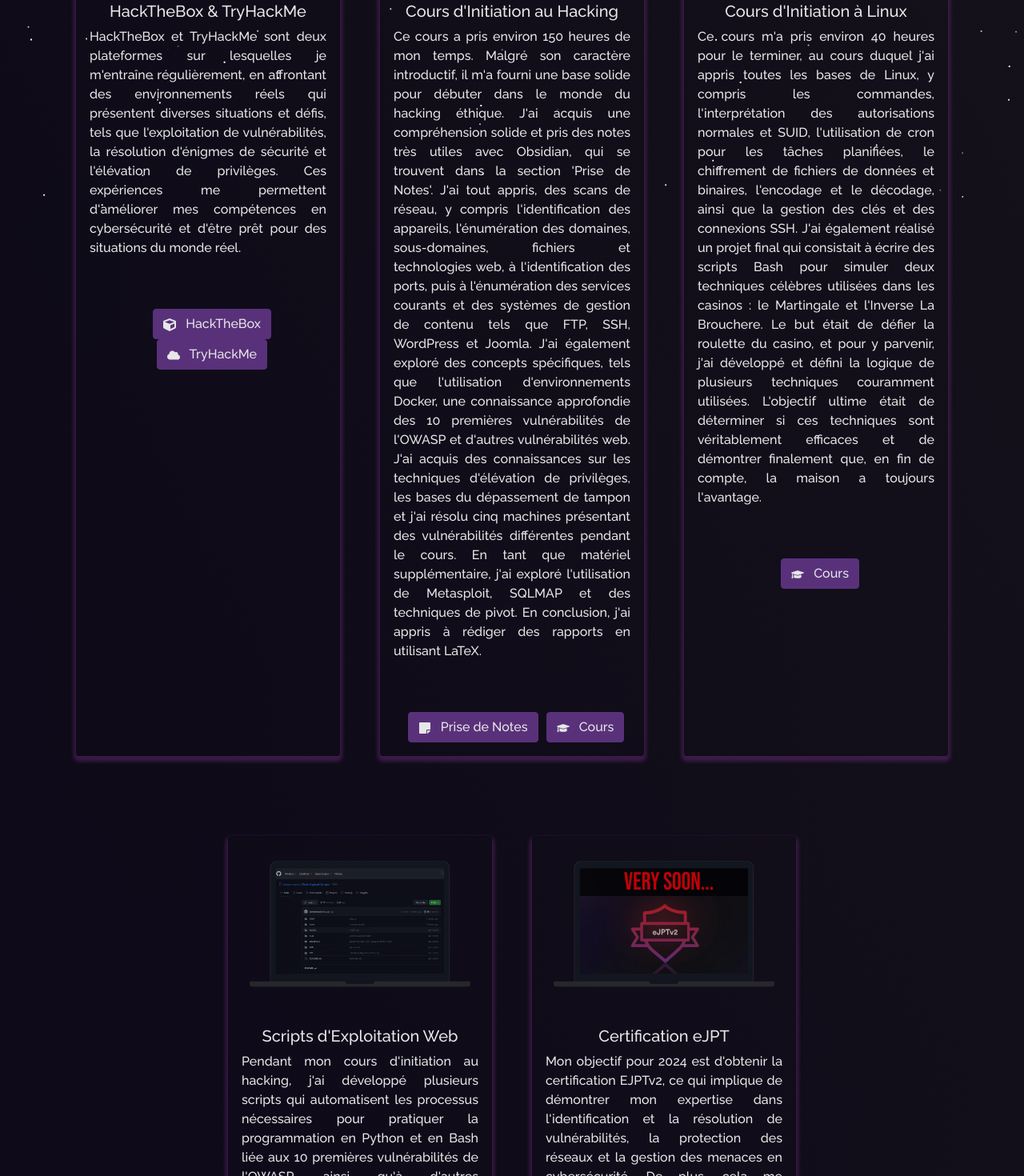
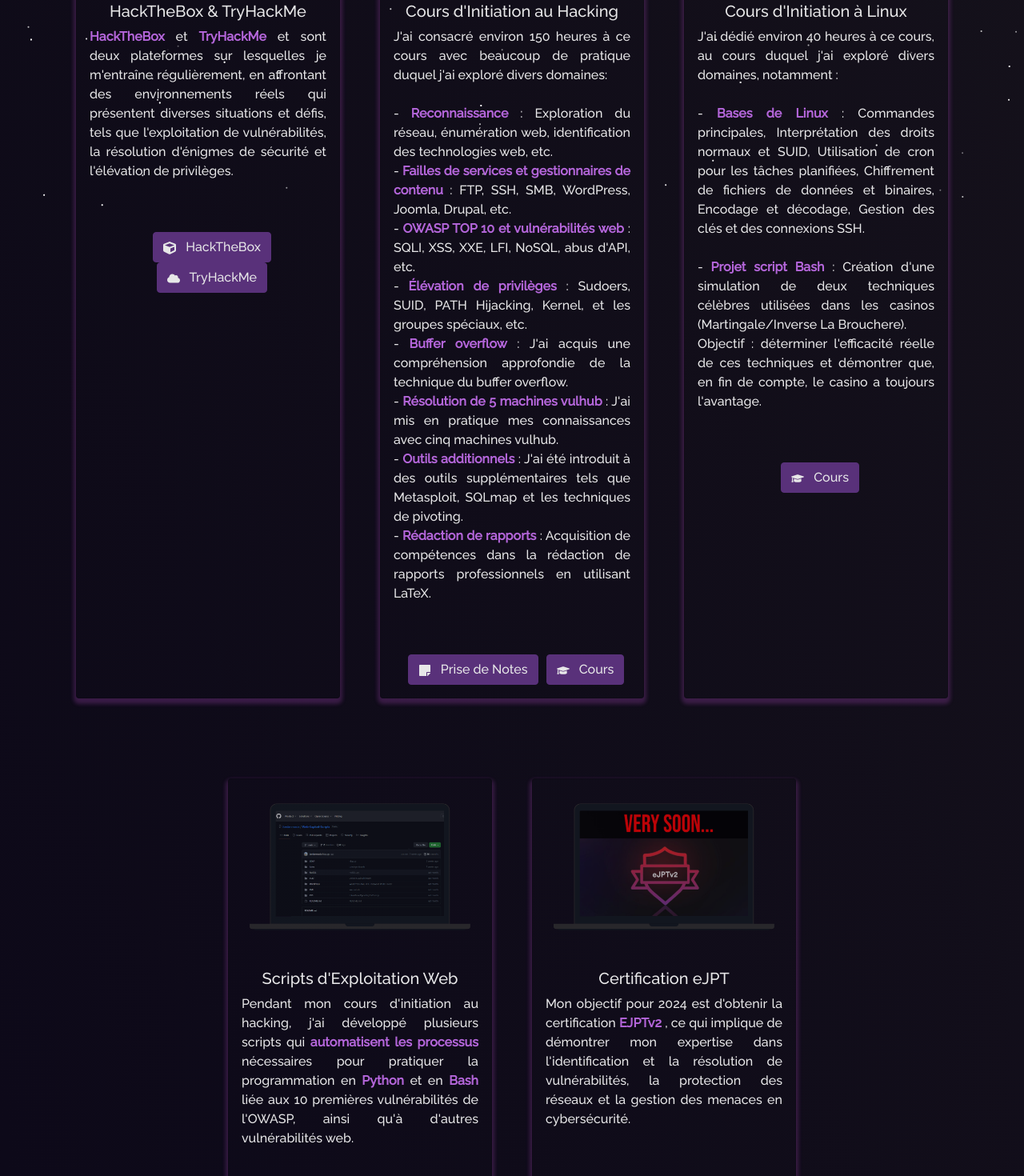
Before and after one commit to Jordanmacia/jordanmacia.github.io, a React (Create React App) app: page /project in a window 1280 px wide. Shown: the part 540-2010 px from the top of the page at 80% size. Built offline with nearby package versions, Linux system fonts and the light colour scheme.

Commit message:
first commit

```diff
--- a/src/components/About/About.js
+++ b/src/components/About/About.js
@@ -35,13 +35,13 @@
           </Col>
         </Row>
         <h1 className="project-heading">
-          <strong className="purple">Compétences</strong> Professionnelles:
+          <strong className="purple">Compétences</strong> professionnelles acquises:
         </h1>
 
         <Techstack />
 
         <h1 className="project-heading">
-          <strong className="purple">Outils </strong> que j'utilise:
+        Les<strong className="purple"> outils </strong> que j'utilise:
         </h1>
         <Toolstack />
 
--- a/src/components/About/Techstack.js
+++ b/src/components/About/Techstack.js
@@ -1,7 +1,6 @@
 import React from "react";
 import { Col, Row } from "react-bootstrap";
 import {
-  DiPython,
   DiLinux,
   DiWindows,
 } from "react-icons/di";
@@ -22,7 +21,6 @@
     <Row style={{ justifyContent: "center", paddingBottom: "50px" }}>
       {renderTechIcon(DiLinux, "Linux")}
       {renderTechIcon(DiWindows, "Windows")}
-      {renderTechIcon(DiPython, "Python")}
       <Col xs={4} md={2} className="tech-icons">
         <img src={bashImage} alt="Bash Shell" style={{ width: logoSize, height: logoSize }} />
       </Col>
--- a/src/components/Projects/Projects.js
+++ b/src/components/Projects/Projects.js
@@ -25,18 +25,41 @@
               imgPath={chatify}
               isBlog={false}
               title="HackTheBox & TryHackMe"
-              description="HackTheBox et TryHackMe sont deux plateformes sur lesquelles je m'entraîne régulièrement, en affrontant des environnements réels qui présentent diverses situations et défis, tels que l'exploitation de vulnérabilités, la résolution d'énigmes de sécurité et l'élévation de privilèges. Ces expériences me permettent d'améliorer mes compétences en cybersécurité et d'être prêt pour des situations du monde réel."
+              description={
+                <div style={{ color: "white" }}>
+                <strong className="purple">HackTheBox </strong> et <strong className="purple">TryHackMe</strong> et  sont deux plateformes sur lesquelles je m'entraîne régulièrement, en affrontant des environnements réels qui présentent diverses situations et défis, tels que l'exploitation de vulnérabilités, la résolution d'énigmes de sécurité et l'élévation de privilèges.
+                </div>
+              }
               cubeLink="https://app.hackthebox.com/profile/1345367"
               cloudLink="https://tryhackme.com/p/jord4n"
             />
           </Col>
-
           <Col md={4} className="project-card">
   <ProjectCard
     imgPath={bitsOfCode}
     isBlog={false}
     title="Cours d'Initiation au Hacking"
-              description="Ce cours a pris environ 150 heures de mon temps. Malgré son caractère introductif, il m'a fourni une base solide pour débuter dans le monde du hacking éthique. J'ai acquis une compréhension solide et pris des notes très utiles avec Obsidian, qui se trouvent dans la section 'Prise de Notes'. J'ai tout appris, des scans de réseau, y compris l'identification des appareils, l'énumération des domaines, sous-domaines, fichiers et technologies web, à l'identification des ports, puis à l'énumération des services courants et des systèmes de gestion de contenu tels que FTP, SSH, WordPress et Joomla. J'ai également exploré des concepts spécifiques, tels que l'utilisation d'environnements Docker, une connaissance approfondie des 10 premières vulnérabilités de l'OWASP et d'autres vulnérabilités web. J'ai acquis des connaissances sur les techniques d'élévation de privilèges, les bases du dépassement de tampon et j'ai résolu cinq machines présentant des vulnérabilités différentes pendant le cours. En tant que matériel supplémentaire, j'ai exploré l'utilisation de Metasploit, SQLMAP et des techniques de pivot. En conclusion, j'ai appris à rédiger des rapports en utilisant LaTeX."
+    description={
+      <div style={{ color: "white" }}>
+        J'ai consacré environ 150 heures à ce cours avec beaucoup de pratique duquel j'ai exploré divers domaines:
+        <br /><br />
+        -  <strong className="purple">Reconnaissance </strong> : Exploration du réseau, énumération web, identification des technologies web, etc.
+        <br />
+        - <strong className="purple">Failles de services et gestionnaires de contenu </strong> : FTP, SSH, SMB, WordPress, Joomla, Drupal, etc.
+        <br />
+        - <strong className="purple">OWASP TOP 10 et vulnérabilités web </strong> : SQLI, XSS, XXE, LFI, NoSQL, abus d'API, etc.
+        <br />
+        - <strong className="purple">Élévation de privilèges </strong> : Sudoers, SUID, PATH Hijacking, Kernel, et les groupes spéciaux, etc.
+        <br />
+        -  <strong className="purple">Buffer overflow </strong> : J'ai acquis une compréhension approfondie de la technique du buffer overflow.
+        <br />
+        - <strong className="purple">Résolution de 5 machines vulhub </strong> : J'ai mis en pratique mes connaissances avec cinq machines vulhub.
+        <br />
+        - <strong className="purple">Outils additionnels </strong> : J'ai été introduit à des outils supplémentaires tels que Metasploit, SQLmap et les techniques de pivoting.
+        <br />
+        - <strong className="purple">Rédaction de rapports </strong> : Acquisition de compétences dans la rédaction de rapports professionnels en utilisant LaTeX.
+      </div>
+    }
     courseLink="https://hack4u.io/cursos/introduccion-al-hacking/"
     notesLink="https://hacking-notes-jordan.gitbook.io/notes/"
   />
@@ -47,7 +70,19 @@
               imgPath={editor}
               isBlog={false}
               title="Cours d'Initiation à Linux"
-              description="Ce cours m'a pris environ 40 heures pour le terminer, au cours duquel j'ai appris toutes les bases de Linux, y compris les commandes, l'interprétation des autorisations normales et SUID, l'utilisation de cron pour les tâches planifiées, le chiffrement de fichiers de données et binaires, l'encodage et le décodage, ainsi que la gestion des clés et des connexions SSH. J'ai également réalisé un projet final qui consistait à écrire des scripts Bash pour simuler deux techniques célèbres utilisées dans les casinos : le Martingale et l'Inverse La Brouchere. Le but était de défier la roulette du casino, et pour y parvenir, j'ai développé et défini la logique de plusieurs techniques couramment utilisées. L'objectif ultime était de déterminer si ces techniques sont véritablement efficaces et de démontrer finalement que, en fin de compte, la maison a toujours l'avantage."
+              description={
+      <div style={{ color: "white" }}>
+      J'ai dédié environ 40 heures à ce cours, au cours duquel j'ai exploré divers domaines, notamment :
+        <br /><br />
+        -  <strong className="purple">Bases de Linux </strong>: Commandes principales, Interprétation des droits normaux et SUID, Utilisation de cron pour les tâches planifiées, Chiffrement de fichiers de données et binaires, Encodage et décodage, Gestion des clés et des connexions SSH.
+        <br />
+        <br />
+        - <strong className="purple">Projet script Bash</strong> : Création d'une simulation de deux techniques célèbres utilisées dans les casinos (Martingale/Inverse La Brouchere).
+        <br />    Objectif : déterminer l'efficacité réelle de ces techniques et démontrer que, en fin de compte, le casino a toujours l'avantage.
+
+        <br />
+      </div>
+    }
     courseLink="https://hack4u.io/cursos/introduccion-a-linux/"
   />
 </Col>
@@ -57,7 +92,13 @@
               imgPath={leaf}
               isBlog={false}
               title="Scripts d'Exploitation Web"
-              description="Pendant mon cours d'initiation au hacking, j'ai développé plusieurs scripts qui automatisent les processus nécessaires pour pratiquer la programmation en Python et en Bash liée aux 10 premières vulnérabilités de l'OWASP, ainsi qu'à d'autres vulnérabilités web."
+              description={
+                <div style={{ color: "white" }}>
+                Pendant mon cours d'initiation au hacking, j'ai développé plusieurs scripts qui
+                <strong className="purple"> automatisent les processus </strong> nécessaires pour pratiquer la programmation en <strong className="purple"> Python</strong> et en <strong className="purple"> Bash</strong>  liée aux 10 premières vulnérabilités de l'OWASP, ainsi qu'à d'autres vulnérabilités web.
+
+                </div>
+              }
               ghLink="https://github.com/Jordanmacia/Web-Exploit-Scripts"
               />
           </Col>
@@ -67,13 +108,17 @@
               imgPath={suicide}
               isBlog={false}
               title="Certification eJPT"
-              description="Mon objectif pour 2024 est d'obtenir la certification EJPTv2, ce qui implique de démontrer mon expertise dans l'identification et la résolution de vulnérabilités, la protection des réseaux et la gestion des menaces en cybersécurité. De plus, cela me permettra de progresser dans ma carrière en cybersécurité et de contribuer de manière plus efficace à la sécurité de l'information et en ligne."
-              certificationLink="https://security.ine.com/certifications/ejpt-certification/"
-            />
+              description={
+                <div style={{ color: "white" }}>
+                Mon objectif pour 2024 est d'obtenir la certification <strong className="purple">EJPTv2 </strong>, ce qui implique de démontrer mon expertise dans l'identification et la résolution de vulnérabilités, la protection des réseaux et la gestion des menaces en cybersécurité.
+                </div>
+              }
+              certificationLink="https://security.ine.com/certifications/ejpt-certification/"              />
           </Col>
         </Row>
       </Container>
     </Container>
   );
+
 }
 export default Projects;
```
Also changed, not shown: src/components/About/AboutCard.js (+11 -6 lines), src/components/Home/Home2.js (+11 -24 lines). Lines whose indentation alone changed are shown as unchanged.
